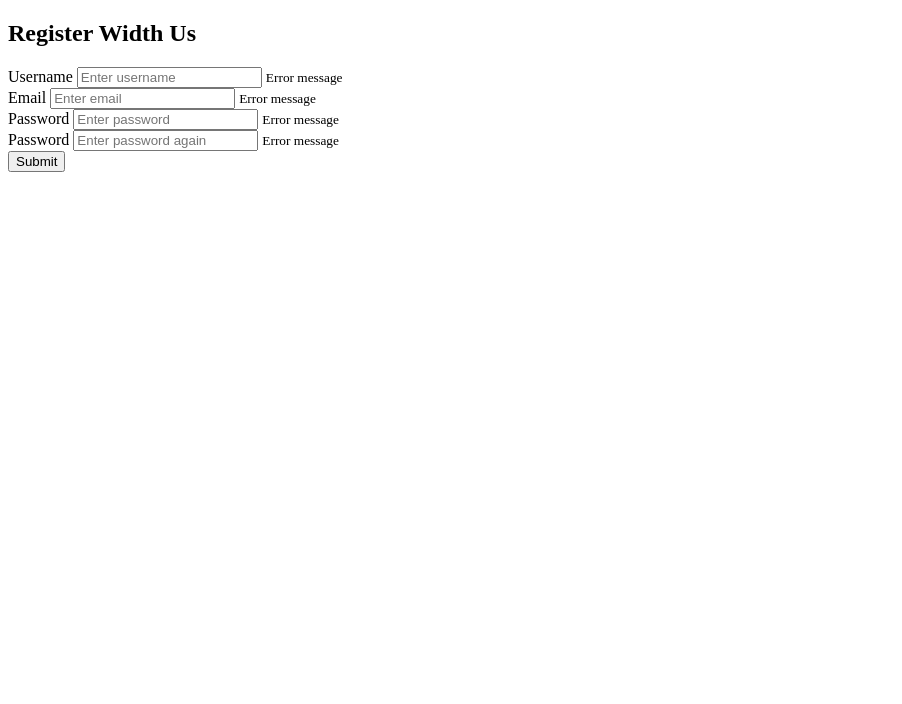
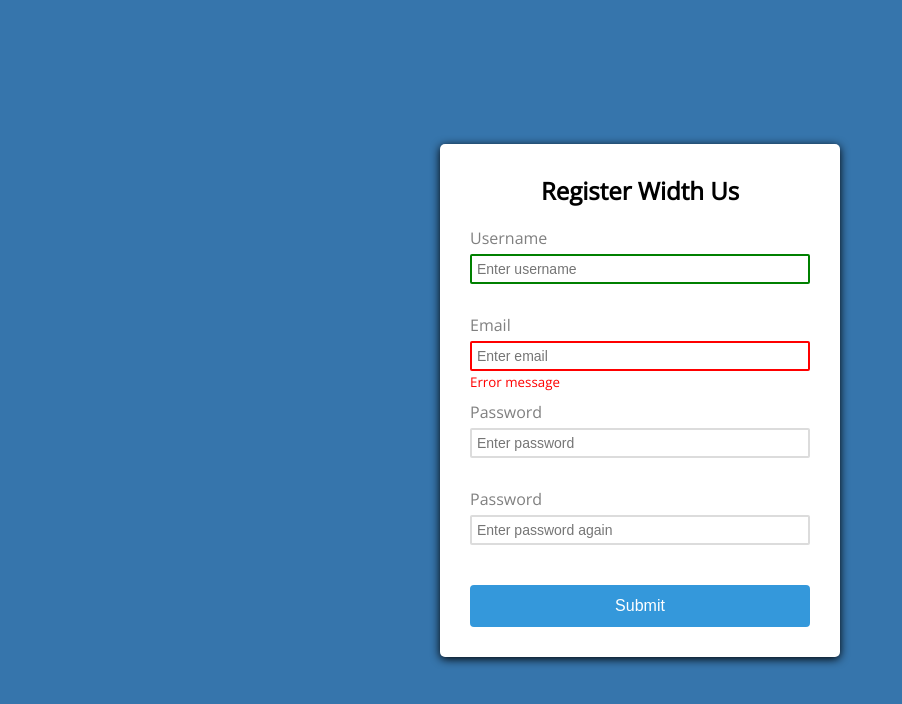
Before and after one commit to PavelSuspicin/01.FormValidator, a plain HTML site: page index.html in a window 1280 px wide. Shown: the whole page, without its empty margins (0-902 px from the left). Drawn offline with nearby package versions, Linux system fonts and the light colour scheme.

Commit message:
addStyleCss

```diff
--- a/style.css
+++ b/style.css
@@ -1,10 +1,94 @@
 @import url('https://fonts.googleapis.com/css2?family=Open+Sans&display=swap');
 
-:root{
+:root {
   --success-color: green;
-  --error-color: red:
+  --error-color: red;
 }
-
 * {
   box-sizing: border-box;
 }
+
+body {
+  background-color: rgb(54, 117, 172);
+  font-family: 'Open Sans', sans-serif;
+  display: flex;
+  min-height: 100vh;
+  align-items: center;
+  justify-content: center;
+  margin: 0;
+}
+
+h2 {
+  text-align: center;
+  margin: 0 0 20px;
+}
+
+.container {
+  background-color: #fff;
+  border-radius: 5px;
+  box-shadow: 0 2px 10px black;
+  width: 400px;
+}
+
+.form {
+  padding: 30px;
+}
+
+.form-control {
+  margin-bottom: 10px;
+  padding-bottom: 20px;
+  position: relative;
+}
+
+.form-control label {
+  color: gray;
+  display: block;
+  margin-bottom: 5px;
+}
+
+.form-control input {
+  border: 2px solid gainsboro;
+  border-radius: 2px;
+  display: block;
+  width: 100%;
+  padding: 5px;
+  font-size: 14px;
+}
+
+.form-control input:focus {
+  outline: 0;
+  border-color: gray;
+}
+
+.form-control.success input {
+  border-color: var(--success-color);
+}
+
+.form-control.error input {
+  border-color: var(--error-color);
+}
+
+.form-control small {
+  color: var(--error-color);
+  position: absolute;
+  bottom: 0;
+  left: 0;
+  visibility: hidden;
+}
+
+.form-control.error small {
+  visibility: visible;
+}
+
+.form button {
+  cursor: pointer;
+  background-color: #3498db;
+  border: 2px solid #3498db;
+  border-radius: 4px;
+  color: #fff;
+  display: block;
+  font-size: 16px;
+  padding: 10px;
+  margin-top: 20px;
+  width: 100%;
+}
```
